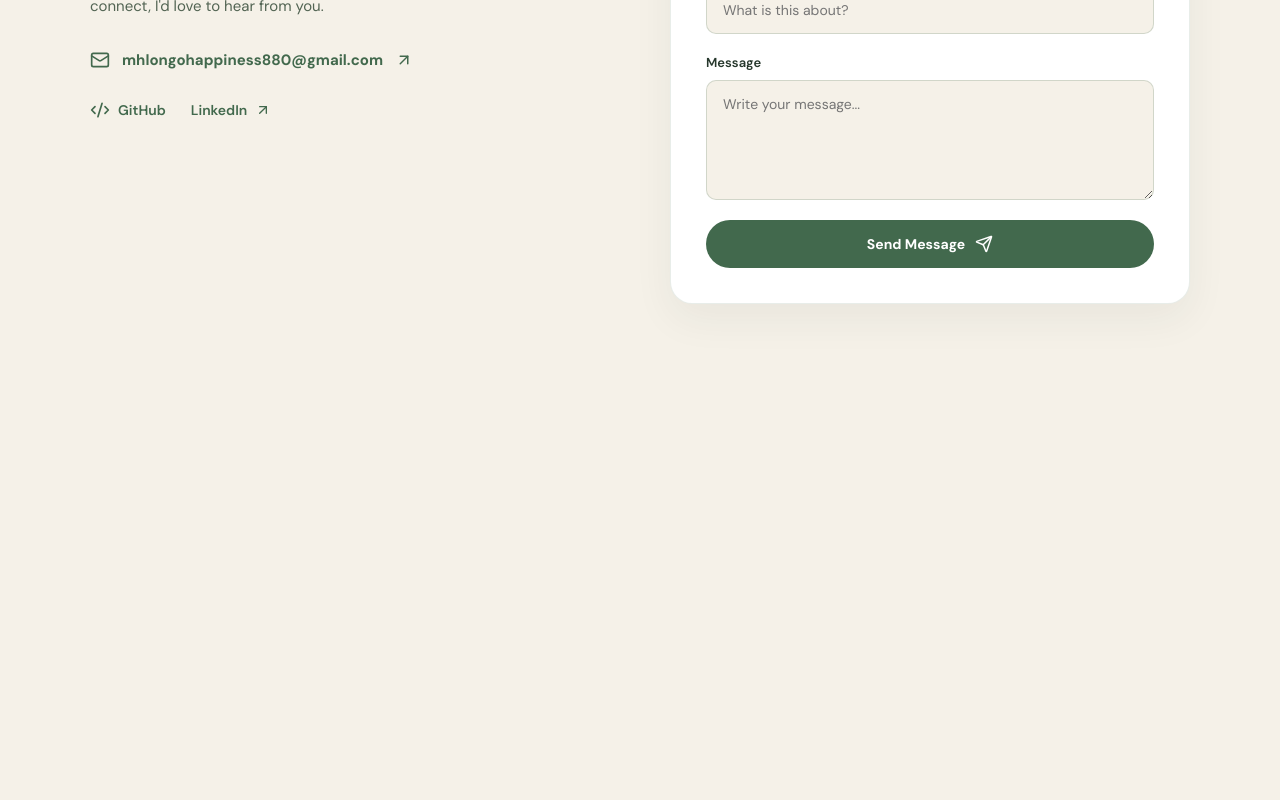
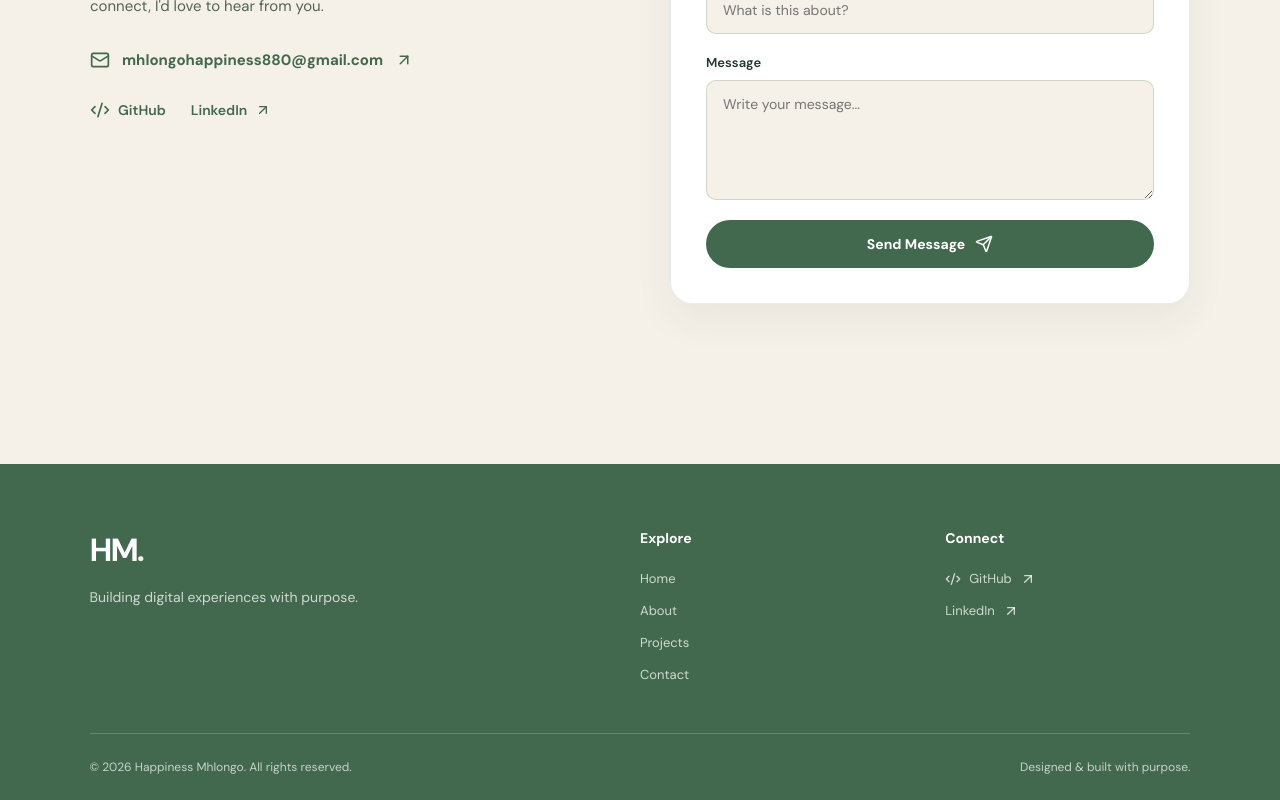
Before and after one commit to Happiness549/Portfolio, a React (Vite) app: page /contact in a window 1280 px wide. Shown: the part 848-1648 px from the top of the page. Before the commit the page ends 1252 px from the top, so only its background shows below. Built offline with nearby package versions, Linux system fonts and the light colour scheme.

Commit message:
Added Footer and and styling

```diff
--- a/src/App.tsx
+++ b/src/App.tsx
@@ -6,6 +6,7 @@ import {Home} from "./pages/Home/Home";
 import {About} from "./pages/About/About";
 import {Projects} from "./pages/Projects/Projects";
 import Contact from "./pages/Contact/Contact";
+import Footer from "./components/Footer/Footer";
 
 function App() {
 
@@ -19,6 +20,7 @@ function App() {
         <Route path="/projects" element={<Projects />} />
         <Route path="/contact" element={<Contact />} />
       </Routes>
+      <Footer />
     </>
   )
 }
--- /dev/null
+++ b/src/components/Footer/Footer.module.css
@@ -0,0 +1,109 @@
+.footer {
+  background: var(--color-primary);
+  color: white;
+  padding: 65px 7% 25px;
+  margin-top: 60px;
+}
+
+.footerContent {
+  max-width: 1400px;
+  margin: 0 auto;
+  display: grid;
+  grid-template-columns: 2fr 1fr 1fr;
+  gap: 60px;
+  padding-bottom: 50px;
+}
+
+.logo {
+  font-size: 32px;
+  font-weight: 700;
+  letter-spacing: -2px;
+  color: white;
+}
+
+.logo span {
+  color: var(--color-cream);
+}
+
+.footerBrand p {
+  margin-top: 15px;
+  color: rgba(255, 255, 255, 0.75);
+  font-size: 14px;
+  line-height: 1.7;
+}
+
+.footerLinks,
+.footerSocials {
+  display: flex;
+  flex-direction: column;
+  gap: 15px;
+}
+
+.footerLinks h3,
+.footerSocials h3 {
+  font-size: 14px;
+  margin-bottom: 8px;
+}
+
+.footerLinks a,
+.footerSocials a {
+  display: inline-flex;
+  align-items: center;
+  gap: 8px;
+  color: rgba(255, 255, 255, 0.75);
+  font-size: 13px;
+  transition: all 0.3s ease;
+}
+
+.footerLinks a:hover,
+.footerSocials a:hover {
+  color: white;
+  transform: translateX(5px);
+}
+
+.footerBottom {
+  max-width: 1400px;
+  margin: 0 auto;
+  padding-top: 25px;
+  border-top: 1px solid rgba(255, 255, 255, 0.2);
+  display: flex;
+  justify-content: space-between;
+  gap: 20px;
+}
+
+.footerBottom p {
+  color: rgba(255, 255, 255, 0.7);
+  font-size: 12px;
+}
+
+@media (max-width: 768px) {
+  .footer {
+    padding: 50px 5% 25px;
+  }
+
+  .footerContent {
+    grid-template-columns: 1fr 1fr;
+    gap: 35px;
+  }
+
+  .footerBrand {
+    grid-column: span 2;
+  }
+
+  .footerBottom {
+    flex-direction: column;
+    text-align: center;
+    gap: 12px;
+  }
+}
+
+@media (max-width: 480px) {
+  .footerContent {
+    grid-template-columns: 1fr;
+    gap: 30px;
+  }
+
+  .footerBrand {
+    grid-column: span 1;
+  }
+}
--- /dev/null
+++ b/src/components/Footer/Footer.tsx
@@ -0,0 +1,58 @@
+
+import { Link } from "react-router-dom";
+import { Code2, ArrowUpRight } from "lucide-react";
+import styles from "./Footer.module.css";
+
+const Footer = () => {
+  return (
+    <footer className={styles.footer}>
+      <div className={styles.footerContent}>
+        <div className={styles.footerBrand}>
+          <Link to="/" className={styles.logo}>
+            HM<span>.</span>
+          </Link>
+
+          <p>Building digital experiences with purpose.</p>
+        </div>
+
+        <div className={styles.footerLinks}>
+          <h3>Explore</h3>
+          <Link to="/">Home</Link>
+          <Link to="/about">About</Link>
+          <Link to="/projects">Projects</Link>
+          <Link to="/contact">Contact</Link>
+        </div>
+
+        <div className={styles.footerSocials}>
+          <h3>Connect</h3>
+
+          <Link
+            to="https://github.com/Happiness549"
+            target="_blank"
+            rel="noopener noreferrer"
+          >
+            <Code2 size={16} />
+            GitHub <ArrowUpRight size={16} />
+          </Link>
+
+          <Link
+            to="https://www.linkedin.com/in/happiness-mhlongo-76a73a178"
+            target="_blank"
+            rel="noopener noreferrer"
+          >
+            LinkedIn <ArrowUpRight size={16} />
+          </Link>
+        </div>
+      </div>
+
+      <div className={styles.footerBottom}>
+        <p>
+          © {new Date().getFullYear()} Happiness Mhlongo. All rights reserved.
+        </p>
+        <p>Designed & built with purpose.</p>
+      </div>
+    </footer>
+  );
+};
+
+export default Footer;
```
